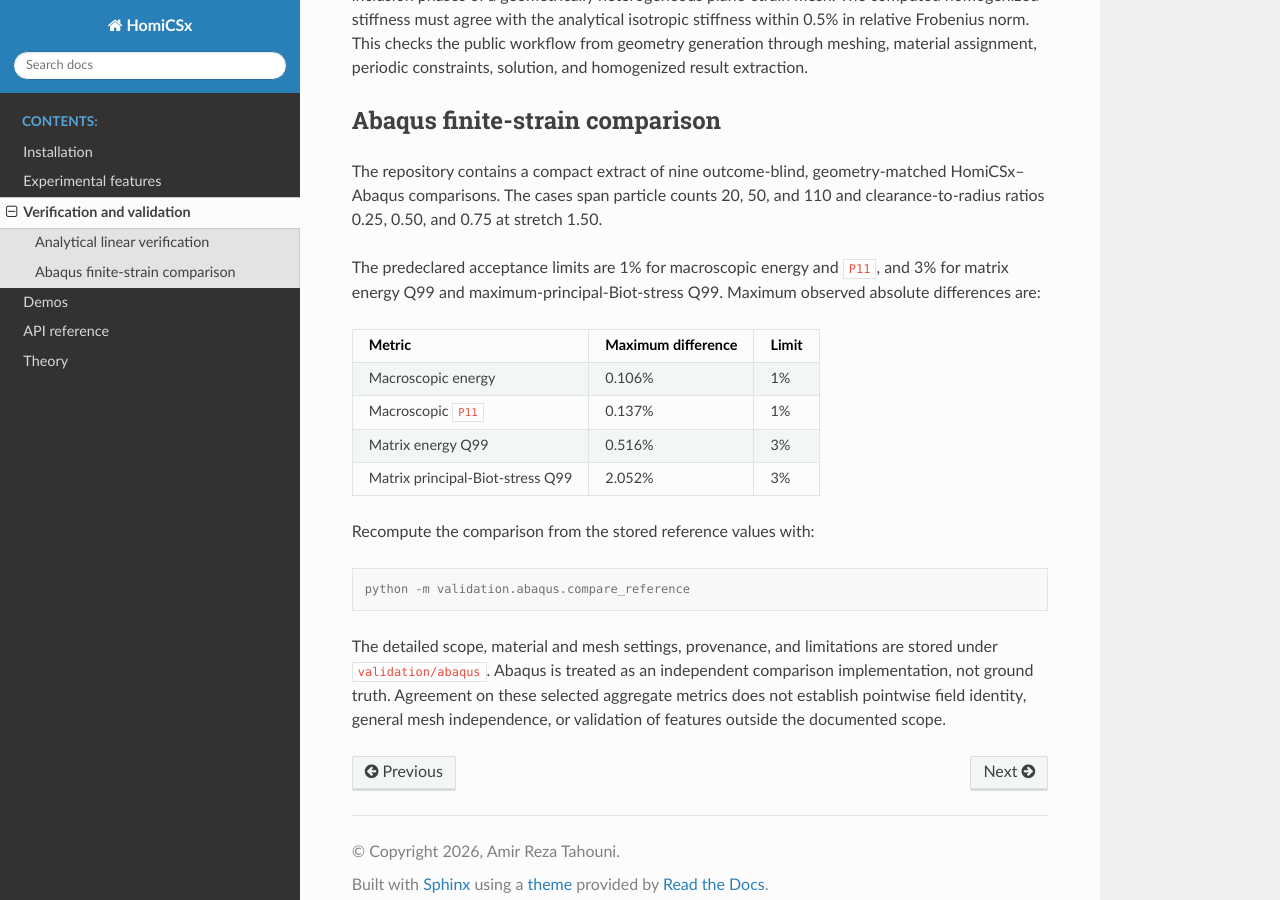
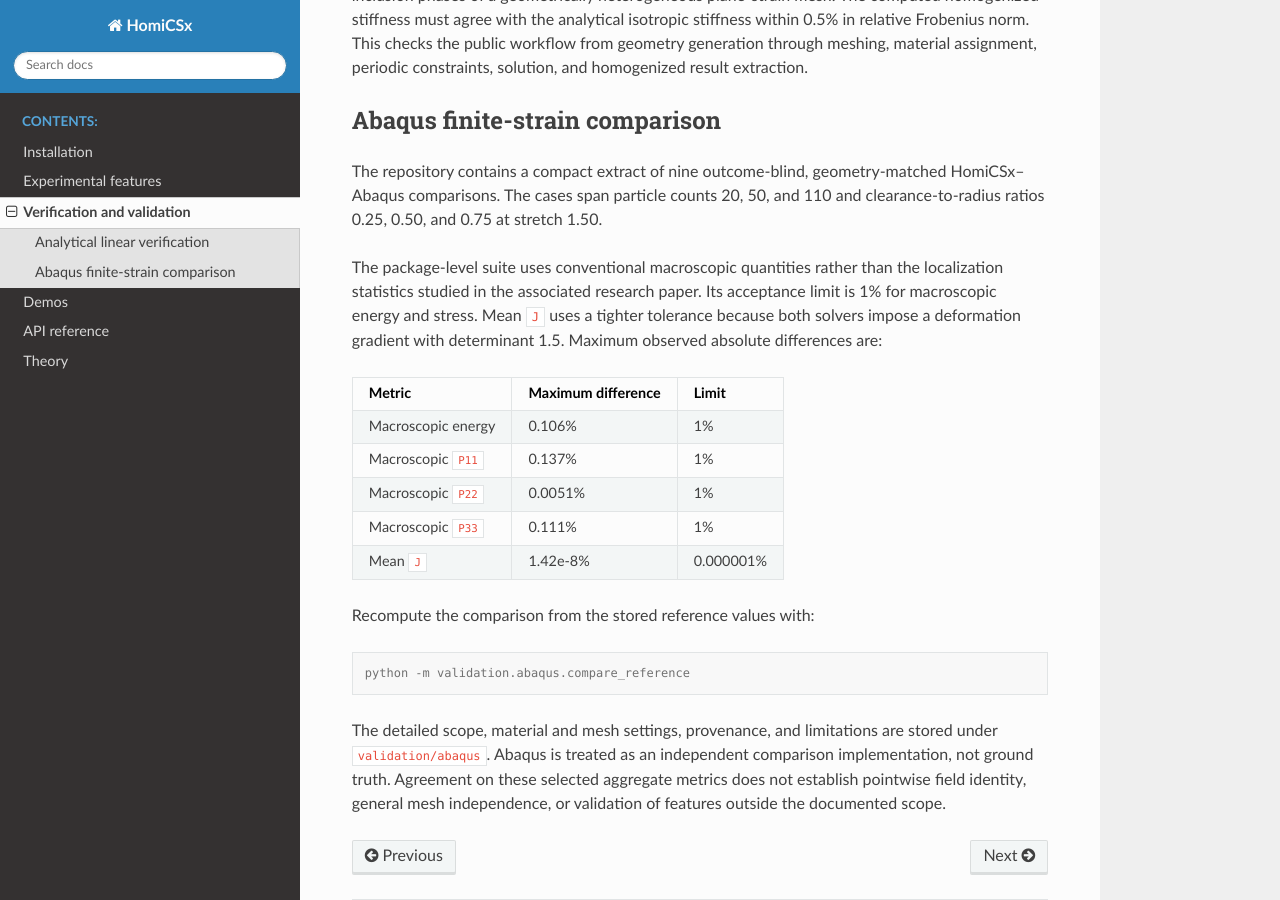
Before and after one commit to AmirTahouni/HomiCSx, a Sphinx documentation site: the page built from docs/source/validation.md, in a window 1280 px wide and 900 px high, scrolled down 424 px. Built offline with Sphinx 7.4.7 and the Read the Docs theme 3.1.0, drawn with Linux system fonts in a browser that asks for light colours; formulas are drawn with MathJax 3.

Commit message:
validation: use macroscopic Abaqus quantities

```diff
--- a/docs/source/validation.md
+++ b/docs/source/validation.md
@@ -14,14 +14,15 @@
 
 The repository contains a compact extract of nine outcome-blind, geometry-matched HomiCSx--Abaqus comparisons. The cases span particle counts 20, 50, and 110 and clearance-to-radius ratios 0.25, 0.50, and 0.75 at stretch 1.50.
 
-The predeclared acceptance limits are 1% for macroscopic energy and `P11`, and 3% for matrix energy Q99 and maximum-principal-Biot-stress Q99. Maximum observed absolute differences are:
+The package-level suite uses conventional macroscopic quantities rather than the localization statistics studied in the associated research paper. Its acceptance limit is 1% for macroscopic energy and stress. Mean `J` uses a tighter tolerance because both solvers impose a deformation gradient with determinant 1.5. Maximum observed absolute differences are:
 
 | Metric | Maximum difference | Limit |
 |---|---:|---:|
 | Macroscopic energy | 0.106% | 1% |
 | Macroscopic `P11` | 0.137% | 1% |
-| Matrix energy Q99 | 0.516% | 3% |
-| Matrix principal-Biot-stress Q99 | 2.052% | 3% |
+| Macroscopic `P22` | 0.0051% | 1% |
+| Macroscopic `P33` | 0.111% | 1% |
+| Mean `J` | 1.42e-8% | 0.000001% |
 
 Recompute the comparison from the stored reference values with:
 
```
Also changed, not shown: PUBLICATION_READINESS.md (+1 -1 lines), validation/abaqus/README.md, 4 other files.
